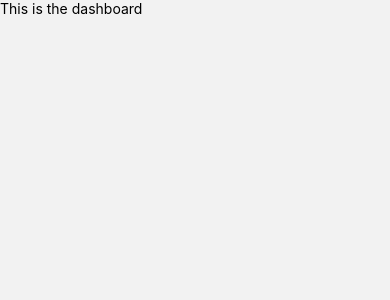
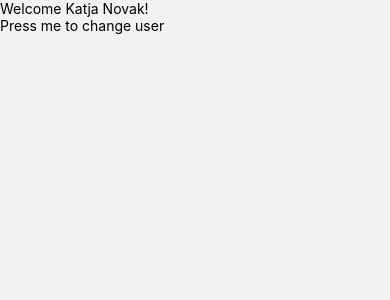
Before and after one commit to JernejSlo/ManagementProjekt, a React Native app: screen /Dashboard in a window 390 px wide. Shown: the top 300 px of the page. Built offline with nearby package versions, Linux system fonts and the light colour scheme.

Commit message:
Changed dashboard

```diff
--- a/Pages/Dashboard.js
+++ b/Pages/Dashboard.js
@@ -1,14 +1,33 @@
 import {SafeAreaView} from "react-native-safe-area-context";
-import { View, Text, StyleSheet, FlatList } from 'react-native';
+import { View, Text, StyleSheet, FlatList, TouchableOpacity} from 'react-native';
+import {useDispatch, useSelector} from "react-redux";
+import {selectUser, setUser} from "../Slices/navSlice";
 
 const Dashboard = () => {
 
+    let user = useSelector(selectUser)
+    let dispatch = useDispatch()
+
+    let newUser = {
+            name: "Matija Novak",
+            location: "Ljubljana, Slovenija",
+            img: require('../assets/UserIcons/KatjaIcon.png'),
+            rank: 33,
+        }
+    function setNewUser(){
+        dispatch(setUser(newUser))
+    }
 
     return (
         <SafeAreaView>
             <Text>
-                This is the dashboard
+                Welcome {user.name}!
             </Text>
+            <TouchableOpacity onPress={() => setNewUser()}>
+                <Text>
+                    Press me to change user
+                </Text>
+            </TouchableOpacity>
         </SafeAreaView>
     )
 }
```
